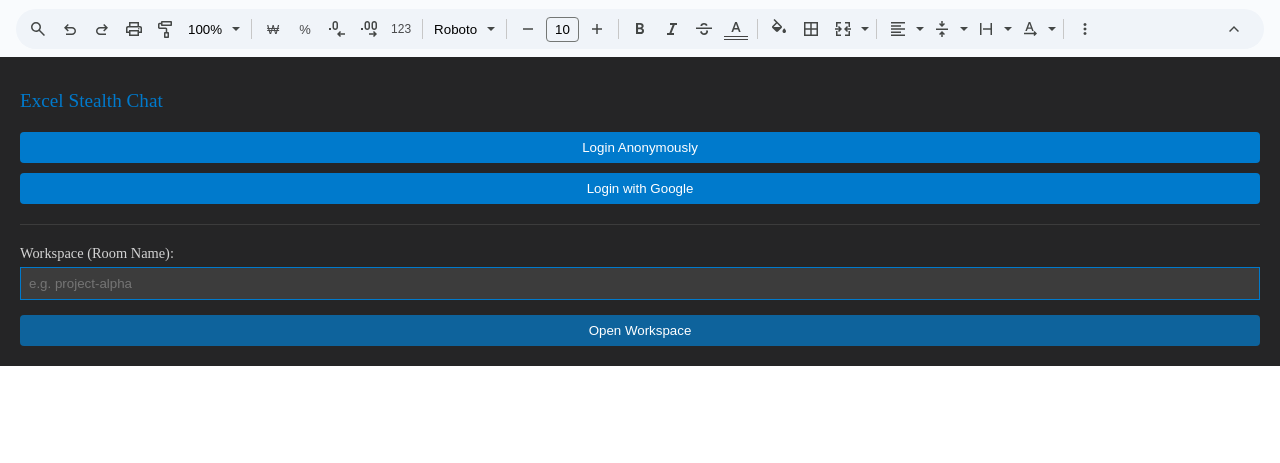
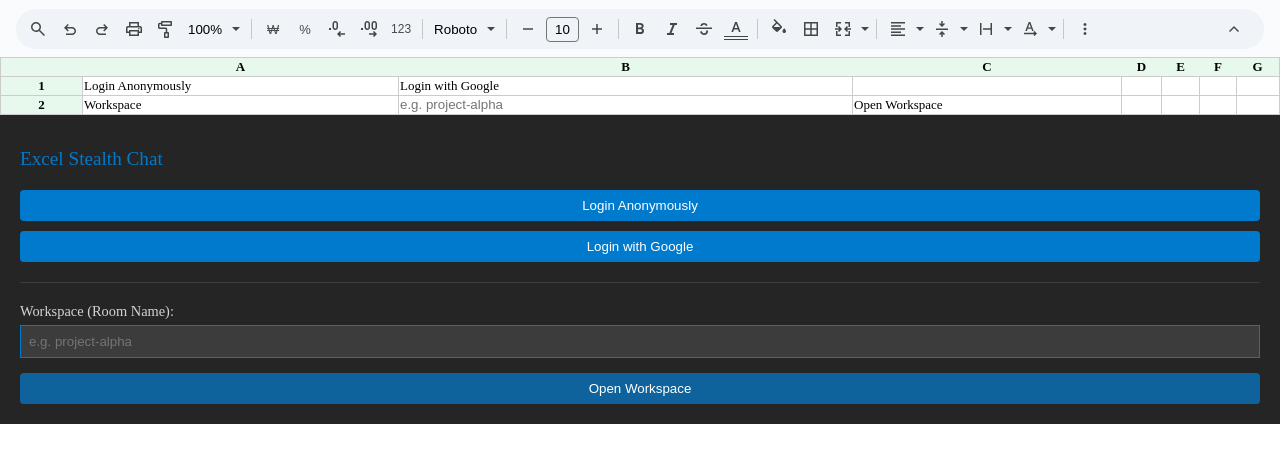
Before and after one commit to naruteride/excel-style-chat, a website with bundled scripts: page index.html in a window 1280 px wide. Shown: the part 61-524 px from the top of the page. Built offline with nearby package versions, Linux system fonts and the light colour scheme; some packages are replaced by stand-ins of ours; no server answers.

Commit message:
feat: 엑셀 로그인 페이지 디자인 적용

```diff
--- a/src/themes/excel/excel-login/index.js
+++ b/src/themes/excel/excel-login/index.js
@@ -2,6 +2,7 @@ import BaseComponent from "/src/components/base-component.js";
 import router from "/src/utils/router.js";
 import { authService } from "/src/api/firebase.js";
 import ExcelHeader from "../components/excel-header.js";
+import ExcelTable from "../components/excel-table.js";
 
 export default class ExcelLogin extends BaseComponent {
 	constructor() {
@@ -22,6 +23,45 @@ export default class ExcelLogin extends BaseComponent {
 
 		this.innerHTML = `
 			<header is="excel-header" room="최종 로직 정리_0903_쿠폰TEST번호.xlsx"></header>
+
+			<table is="excel-table">
+
+				<thead>
+					<tr>
+						<th style="min-width: 2.5em;"></th>
+						<th style="padding-inline: 0.25em;">A</th>
+						<th style="padding-inline: 0.25em;">B</th>
+						<th style="padding-inline: 0.25em;">C</th>
+						<th style="padding-inline: 0.25em;">D</th>
+						<th style="padding-inline: 0.25em;">E</th>
+						<th style="padding-inline: 0.25em;">F</th>
+						<th style="padding-inline: 0.25em;">G</th>
+					</tr>
+				</thead>
+				<tbody>
+					<tr>
+						<th>1</th>
+						${this.user ? `<td style="padding-right: 1rem;">Logged in as</td>` : `<td id="btn-login-anonymous" style="padding-right: 1rem;">Login Anonymously</td>`}
+						${this.user ? `<td style="padding-right: 1rem;">${this.user.displayName || "Anonymous"}</td>` : `<td id="btn-login-google" style="padding-right: 1rem;">Login with Google</td>`}
+						${this.user ? `<td id="btn-logout" style="padding-right: 1rem;">Logout</td>` : `<td></td>`}
+						<td></td>
+						<td></td>
+						<td></td>
+						<td></td>
+					</tr>
+					<tr>
+						<th>2</th>
+						<td style="padding-right: 1rem;">Workspace</td>
+						<td><input type="text" id="room-input" placeholder="e.g. project-alpha" style="padding: 0; background: transparent; border: none; width: 100%; height: 100%;" /></td>
+						<td id="btn-join" style="padding-right: 1rem;">Open Workspace</td>
+						<td></td>
+						<td></td>
+						<td></td>
+						<td></td>
+					</tr>
+				</tbody>
+			</table>
+
 			<div style="padding: 20px; background-color: #252526; color: #d4d4d4;">
 				<h1 style="font-size: 1.2em; font-weight: normal; margin-bottom: 20px; color: #007acc;">Excel Stealth Chat</h1>
 				${this.user ? `<p style="font-size: 0.9em; margin-bottom: 10px;">Logged in as: <strong>${this.user.displayName || "Anonymous"}</strong></p>` : ""}
--- a/src/themes/excel/index.css
+++ b/src/themes/excel/index.css
@@ -12,3 +12,7 @@ button {
 table :where(tr, td) {
 	border: 1px solid #ccc;
 }
+
+table th {
+	background-color: #E7F8ED;
+}
```
